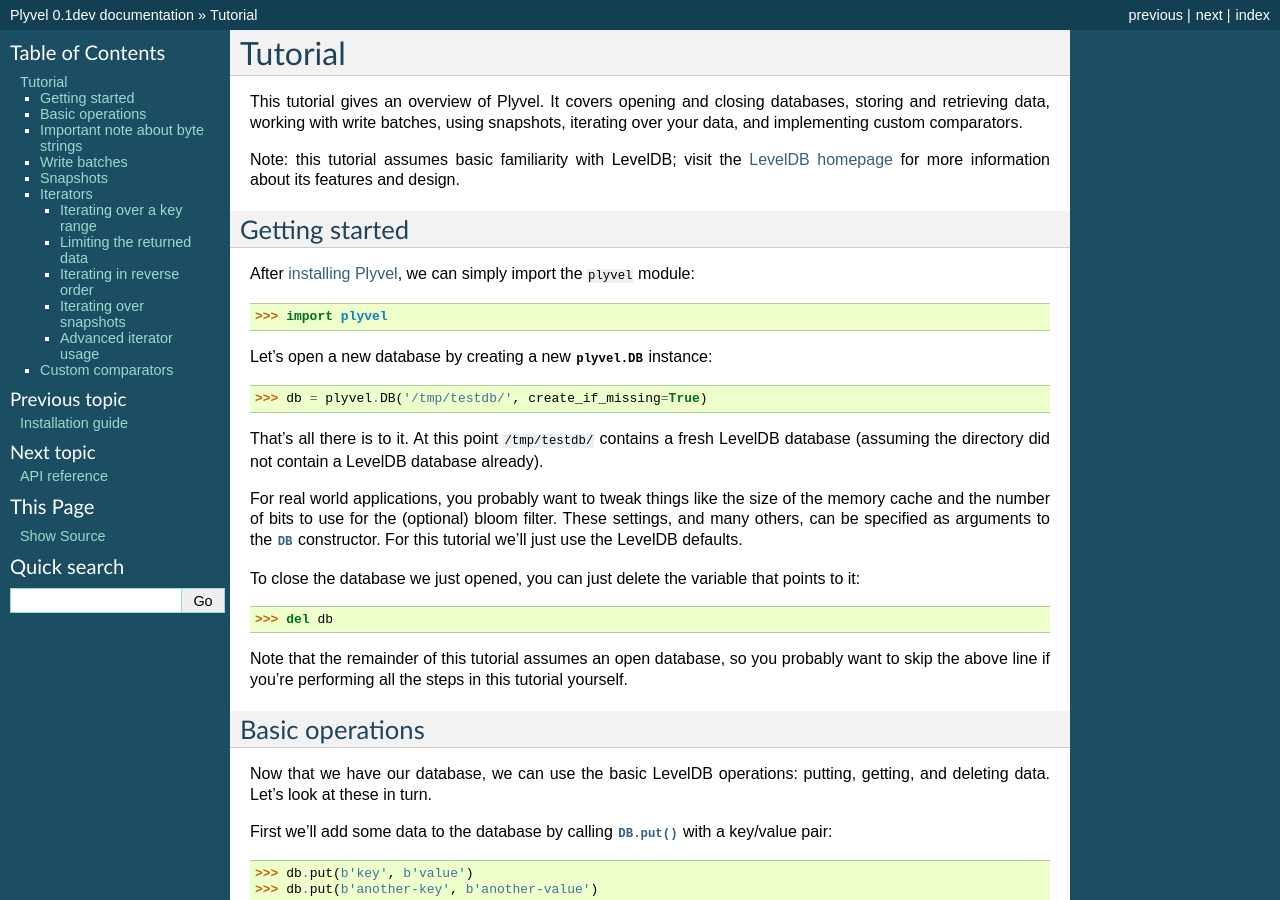
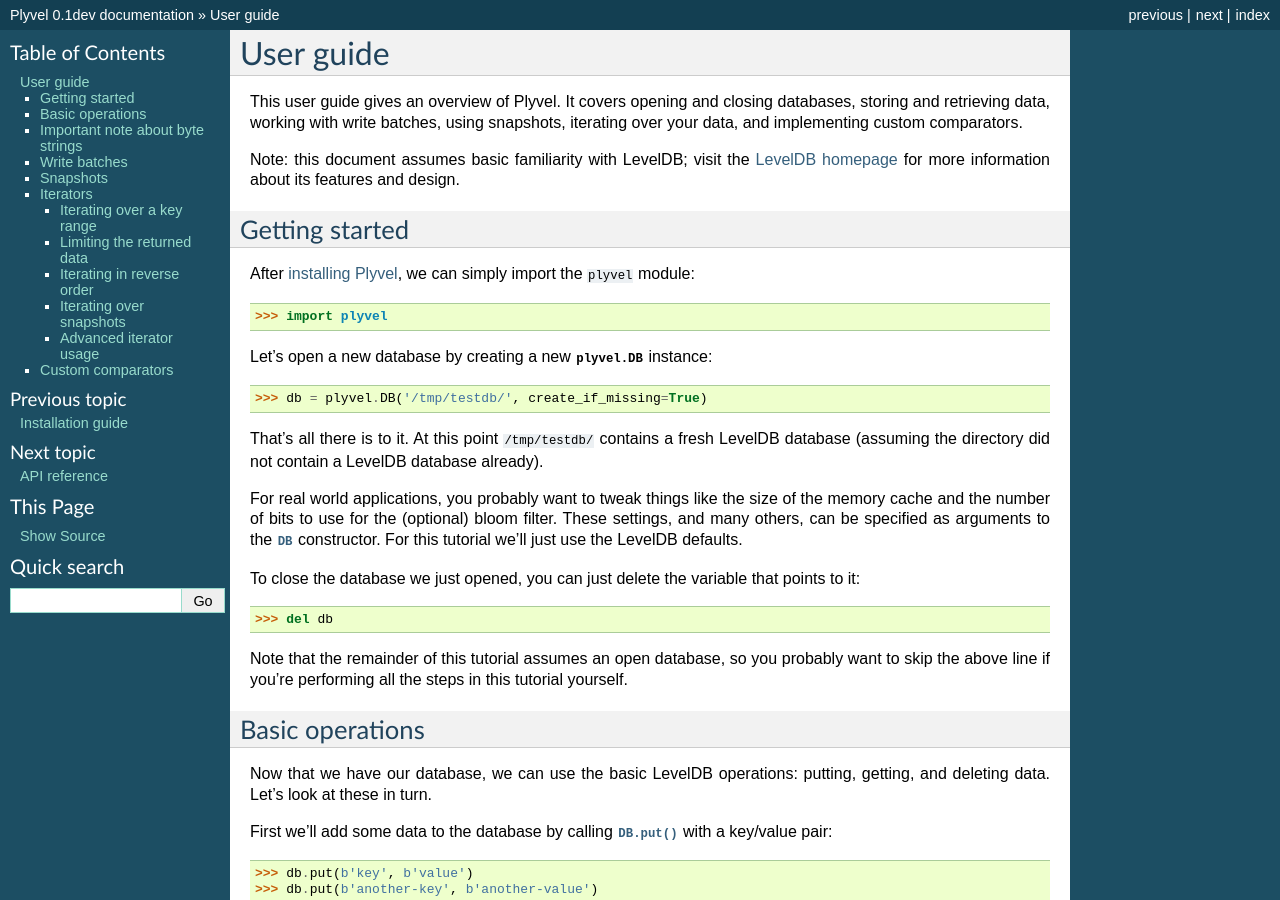
Before and after one commit to wbolster/plyvel, a Sphinx documentation site: the page built from doc/user.rst, in a window 1280 px wide and 900 px high. Built offline with Sphinx 7.4.7, drawn with Linux system fonts in a browser that asks for light colours.

Commit message:
Rename tutorial to user guide

```diff
--- a/doc/index.rst
+++ b/doc/index.rst
@@ -44,7 +44,7 @@
    :maxdepth: 1
 
    installation
-   tutorial
+   user
    api
    license
 
--- a/doc/installation.rst
+++ b/doc/installation.rst
@@ -50,6 +50,6 @@
 
 .. rubric:: Next steps
 
-Continue with the :doc:`tutorial <tutorial>` to see how to use Plyvel.
+Continue with the :doc:`user guide <user>` to see how to use Plyvel.
 
 .. vim: set spell spelllang=en:
--- a/doc/tutorial.rst
+++ b/doc/user.rst
@@ -1,14 +1,14 @@
-========
-Tutorial
-========
+==========
+User guide
+==========
 
 .. py:currentmodule:: plyvel
 
-This tutorial gives an overview of Plyvel. It covers opening and closing
+This user guide gives an overview of Plyvel. It covers opening and closing
 databases, storing and retrieving data, working with write batches, using
 snapshots, iterating over your data, and implementing custom comparators.
 
-Note: this tutorial assumes basic familiarity with LevelDB; visit the `LevelDB
+Note: this document assumes basic familiarity with LevelDB; visit the `LevelDB
 homepage`_ for more information about its features and design.
 
 .. _`LevelDB homepage`: http://code.google.com/p/leveldb/
```
